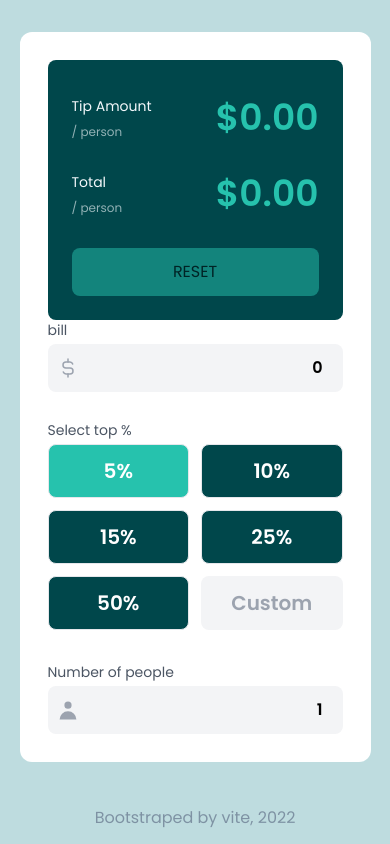
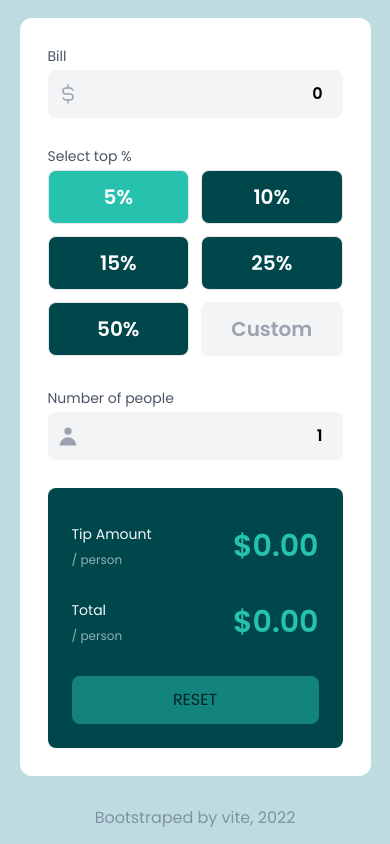
Before and after one commit to nafasebra/tip-calculator-reactts, a React (Vite) app: page / in a window 390 px wide. Built offline with nearby package versions, Linux system fonts and the light colour scheme.

Commit message:
change style of boxes

```diff
--- a/src/components/CardContainer.tsx
+++ b/src/components/CardContainer.tsx
@@ -38,11 +38,11 @@ function CardContainer() {
   }, [TipUseContext.price, TipUseContext.numOfPeople, TipUseContext.tip]);
 
   return (
-    <div className="bg-white w-[90%] md:w-[750px] flex flex-col-reverse md:flex-row justify-between items-stretch rounded-xl mx-auto p-7">
-      <div className="w-full md:w-[48%]">
+    <div className="bg-white w-[90%] md:w-[750px] flex flex-col md:flex-row justify-between items-stretch rounded-xl mx-auto p-7">
+      <div className="w-full md:w-[48%] pb-7 md:pb-0">
         <div className="pb-2">
           <Input
-            label="bill"
+            label="Bill"
             icon={dollarIcon}
             value={String(TipUseContext.price)}
             onChangeFunc={(e: any) => {
@@ -73,7 +73,7 @@ function CardContainer() {
               <h4 className="pb-2 text-sm">Tip Amount</h4>
               <p className="opacity-60 text-xs">/ person</p>
             </div>
-            <h2 className="font-bold text-greenc-200 text-4xl">
+            <h2 className="font-bold text-greenc-200 text-3xl md:text-4xl">
               {`$${tipAmount === 0 ? tipAmount + ".00" : tipAmount}`}
             </h2>
           </div>
@@ -82,7 +82,7 @@ function CardContainer() {
               <h4 className="pb-2 text-sm">Total</h4>
               <p className="opacity-60 text-xs">/ person</p>
             </div>
-            <h2 className="font-bold text-greenc-200 text-4xl">
+            <h2 className="font-bold text-greenc-200 text-3xl md:text-4xl">
               {`$${total === 0 ? total + ".00" : total}`}
             </h2>
           </div>
```
